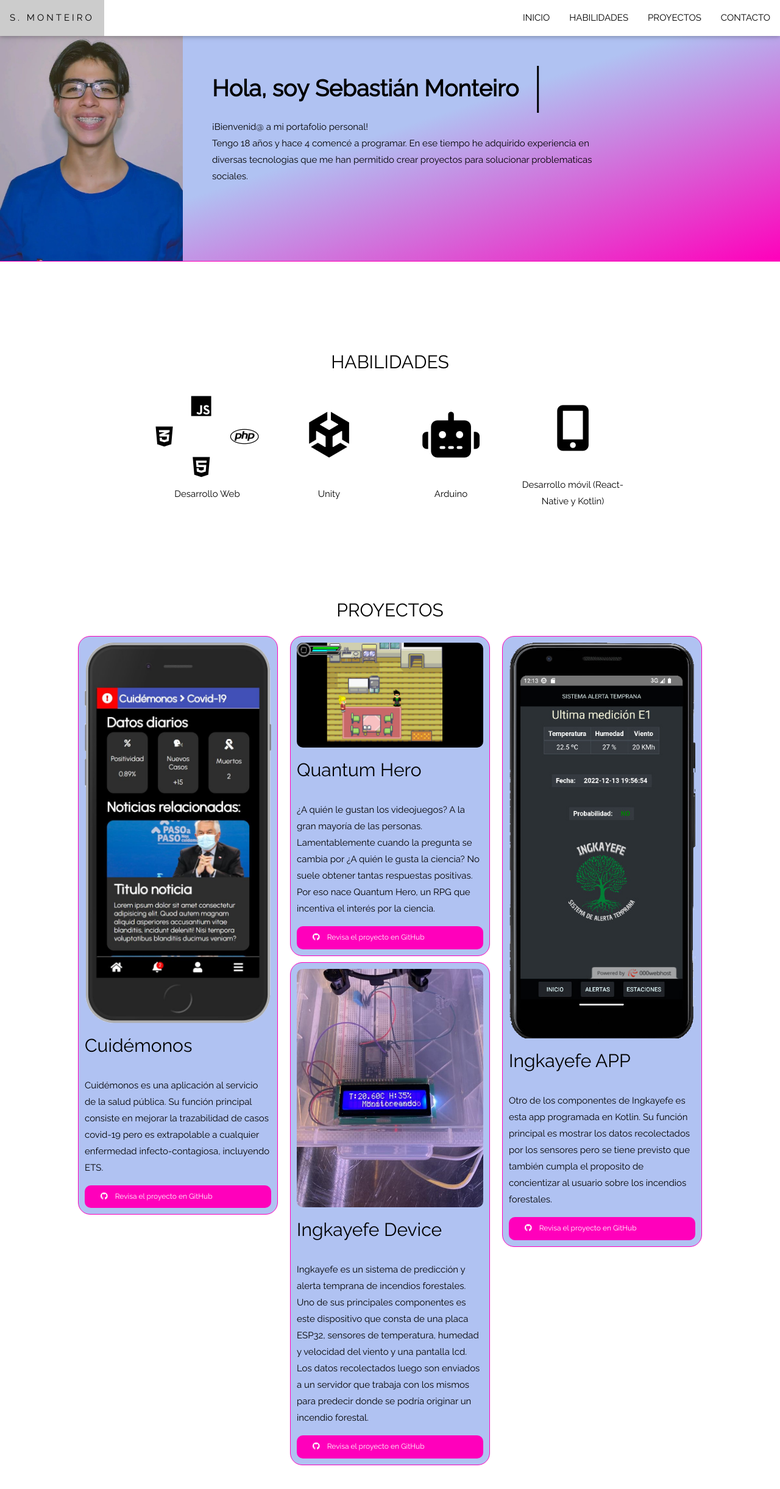
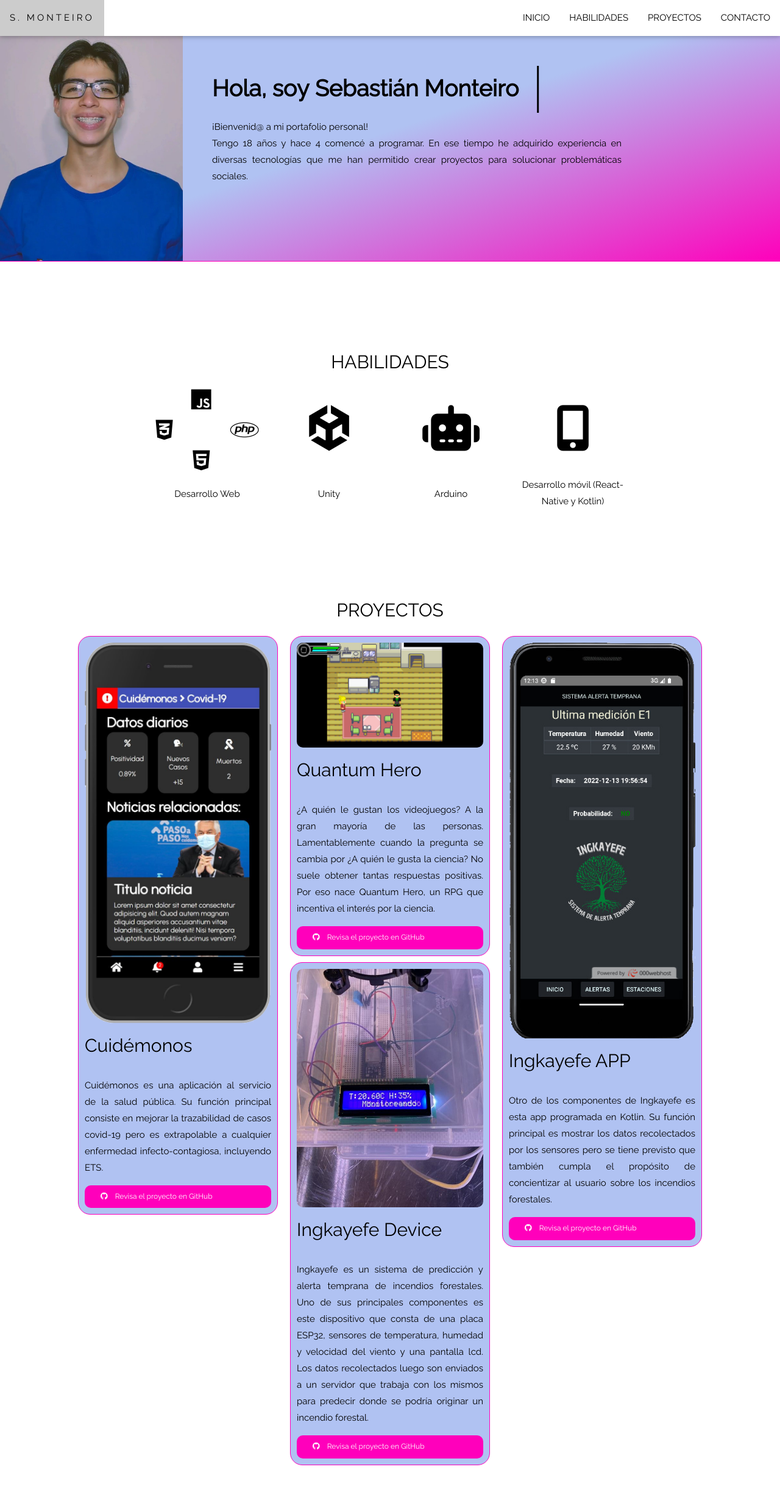
Before and after one commit to sebamonteirov/sebamonteirov.github.io, a plain HTML site: page index.html in a window 1280 px wide. Shown: the top 2442 px of the page at 61% size. Drawn offline with nearby package versions, Linux system fonts and the light colour scheme.

Commit message:
correcion de erros ortograficos y se centraron las iamgenes de la seccion proyectos

```diff
--- a/index.html
+++ b/index.html
@@ -17,6 +17,8 @@
     body, html {
       height: 100%;
       line-height: 1.8;
+      overflow-wrap: break-word;
+      text-align: justify;
     }
 
     /* Full height image header */
@@ -77,7 +79,7 @@
 
     <span>
       ¡Bienvenid@ a mi portafolio personal!<br>
-      Tengo 18 años y hace 4 comencé a programar. En ese tiempo he adquirido experiencia en diversas tecnologias que me han permitido crear proyectos para solucionar problematicas sociales.
+      Tengo 18 años y hace 4 comencé a programar. En ese tiempo he adquirido experiencia en diversas tecnologías que me han permitido crear proyectos para solucionar problemáticas sociales.
     </span>
   </div>
   <div class="header-right">
@@ -152,7 +154,7 @@
     <figure>
       <img src="images/ingkayefe-app.png" alt="" />
       <h2>Ingkayefe APP</h2>
-      <p>Otro de los componentes de Ingkayefe es esta app programada en Kotlin. Su función principal es mostrar los datos recolectados por los sensores pero se tiene previsto que también cumpla el proposito de concientizar al usuario sobre los incendios forestales.</p>
+      <p>Otro de los componentes de Ingkayefe es esta app programada en Kotlin. Su función principal es mostrar los datos recolectados por los sensores pero se tiene previsto que también cumpla el propósito de concientizar al usuario sobre los incendios forestales.</p>
       <a class="btn--solid btngit" href="https://github.com/sebamonteirov/IngkayefeApp" target="_blank"><i class="fa-brands fa-github"></i><span>Revisa el proyecto en GitHub</span></a>
     </figure>
   </div>
--- a/style.css
+++ b/style.css
@@ -14,6 +14,7 @@ header {
 .ml11 {
     font-weight: 700;
     font-size: 2.5em;
+    overflow-wrap: break-word;
   }
 
   .ml11 .text-wrapper {
@@ -22,6 +23,7 @@ header {
     padding-top: 0.1em;
     padding-right: 0.05em;
     padding-bottom: 0.15em;
+    overflow-wrap: break-word;
   }
 
   .ml11 .line {
@@ -32,16 +34,19 @@ header {
     width: 3px;
     background-color: rgb(0, 0, 0);
     transform-origin: 0 50%;
+    overflow-wrap: break-word;
   }
 
   .ml11 .line1 {
     top: 0;
     left: 0;
+    overflow-wrap: break-word;
   }
 
   .ml11 .letter {
     display: inline-block;
     line-height: 1em;
+    overflow-wrap: break-word;
   }
 
 /*Style de fotografia en header*/
@@ -120,11 +125,15 @@ h4 {
     width: 200px;
     height: 150px;
     font-size: 5rem;
-    margin: 0px;
+
+    vertical-align: 0;
+    margin: 0px auto;
 }
 
 .container-skills-item span {
     font-size: 1rem;
+    vertical-align: 0;
+    margin: auto;
 }
 
 .webdev {
@@ -203,6 +212,9 @@ figure {
     row-gap: 20px;
     width: 80vw;
     margin: auto;
+
+    vertical-align: 0;
+    margin: 0px auto;
   }
 
   .container figure img {
```
